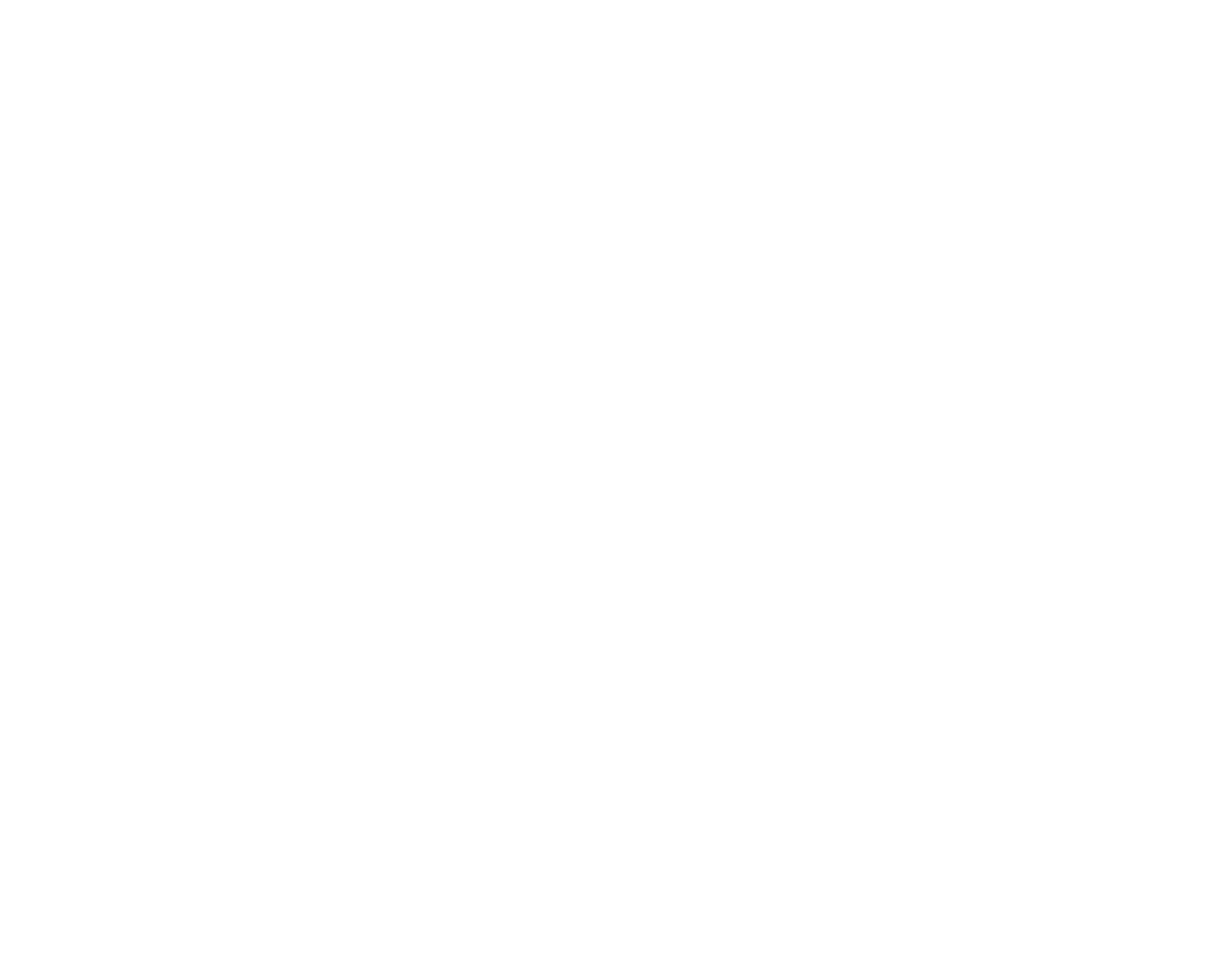
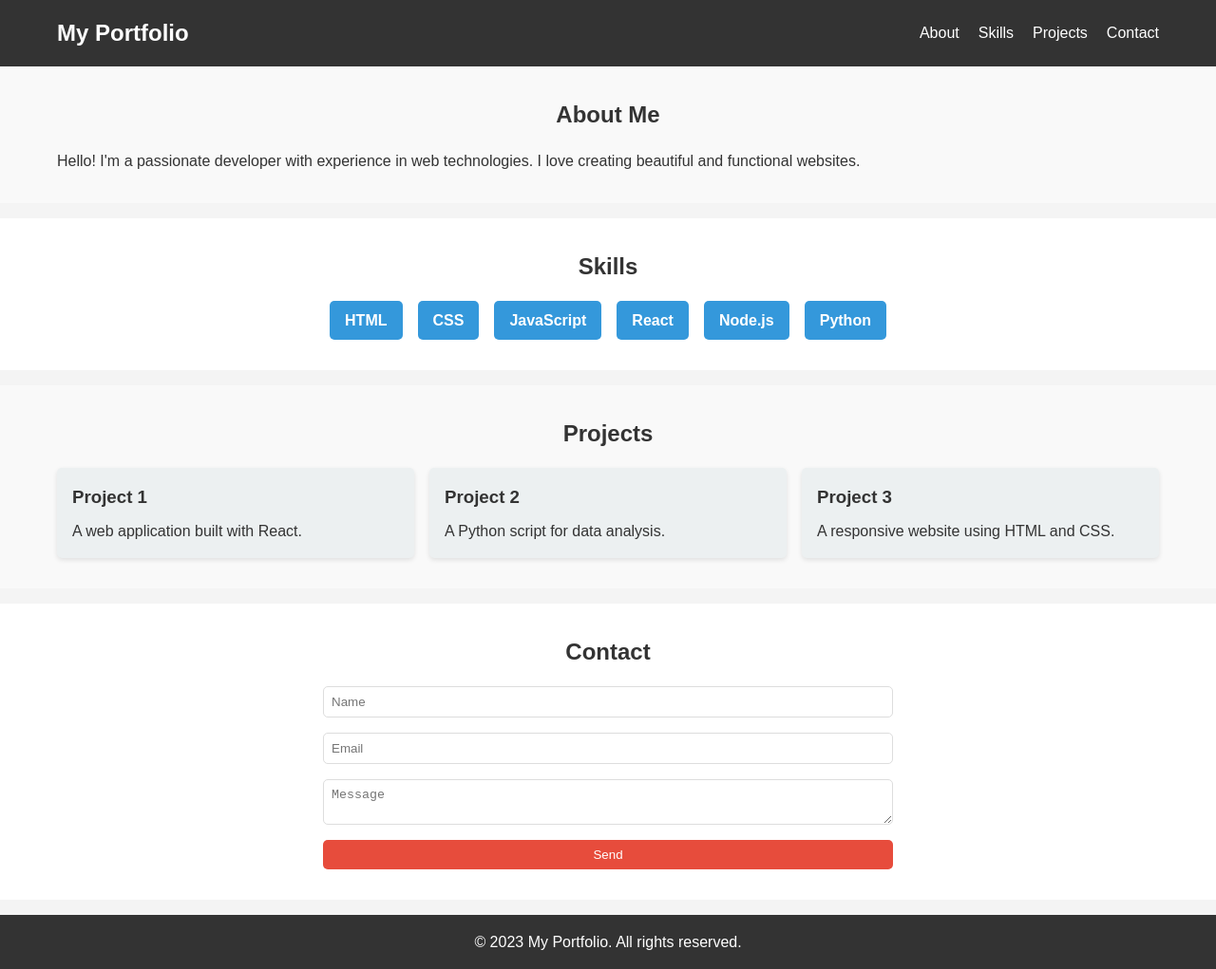
Before and after one commit to HemalshaAdasooriya/Start, a plain HTML site: page index.html in a window 1280 px wide. Shown: the whole page at 95% size. Before the commit the page ends 800 px from the top, so only its background shows below. Drawn offline with Linux system fonts and the light colour scheme.

Commit message:
portfolio 1

```diff
--- a/index.html
+++ b/index.html
@@ -3,9 +3,81 @@
 <head>
     <meta charset="UTF-8">
     <meta name="viewport" content="width=device-width, initial-scale=1.0">
-    <title>Document</title>
+    <title>My Portfolio</title>
+    <link rel="stylesheet" href="style.css">
 </head>
 <body>
+    <header>
+        <nav>
+            <div class="container">
+                <h1>My Portfolio</h1>
+                <ul>
+                    <li><a href="#about">About</a></li>
+                    <li><a href="#skills">Skills</a></li>
+                    <li><a href="#projects">Projects</a></li>
+                    <li><a href="#contact">Contact</a></li>
+                </ul>
+            </div>
+        </nav>
+    </header>
 
+    <section id="about" class="section">
+        <div class="container">
+            <h2>About Me</h2>
+            <p>Hello! I'm a passionate developer with experience in web technologies. I love creating beautiful and functional websites.</p>
+        </div>
+    </section>
+
+    <section id="skills" class="section">
+        <div class="container">
+            <h2>Skills</h2>
+            <div class="skills-grid">
+                <div class="skill">HTML</div>
+                <div class="skill">CSS</div>
+                <div class="skill">JavaScript</div>
+                <div class="skill">React</div>
+                <div class="skill">Node.js</div>
+                <div class="skill">Python</div>
+            </div>
+        </div>
+    </section>
+
+    <section id="projects" class="section">
+        <div class="container">
+            <h2>Projects</h2>
+            <div class="projects-grid">
+                <div class="project">
+                    <h3>Project 1</h3>
+                    <p>A web application built with React.</p>
+                </div>
+                <div class="project">
+                    <h3>Project 2</h3>
+                    <p>A Python script for data analysis.</p>
+                </div>
+                <div class="project">
+                    <h3>Project 3</h3>
+                    <p>A responsive website using HTML and CSS.</p>
+                </div>
+            </div>
+        </div>
+    </section>
+
+    <section id="contact" class="section">
+        <div class="container">
+            <h2>Contact</h2>
+            <form>
+                <input type="text" placeholder="Name" required>
+                <input type="email" placeholder="Email" required>
+                <textarea placeholder="Message" required></textarea>
+                <button type="submit">Send</button>
+            </form>
+        </div>
+    </section>
+
+    <footer>
+        <div class="container">
+            <p>&copy; 2023 My Portfolio. All rights reserved.</p>
+        </div>
+    </footer>
 </body>
 </html>
--- /dev/null
+++ b/style.css
@@ -0,0 +1,169 @@
+/* Reset and base styles */
+* {
+    margin: 0;
+    padding: 0;
+    box-sizing: border-box;
+}
+
+body {
+    font-family: Arial, sans-serif;
+    line-height: 1.6;
+    color: #333;
+    background-color: #f4f4f4;
+}
+
+.container {
+    max-width: 1200px;
+    margin: 0 auto;
+    padding: 0 20px;
+}
+
+/* Header and Navigation */
+header {
+    background-color: #333;
+    color: #fff;
+    padding: 1rem 0;
+}
+
+nav .container {
+    display: flex;
+    justify-content: space-between;
+    align-items: center;
+}
+
+nav h1 {
+    font-size: 1.5rem;
+}
+
+nav ul {
+    list-style: none;
+    display: flex;
+}
+
+nav ul li {
+    margin-left: 20px;
+}
+
+nav ul li a {
+    color: #fff;
+    text-decoration: none;
+    transition: color 0.3s;
+}
+
+nav ul li a:hover {
+    color: #f39c12;
+}
+
+/* Sections */
+.section {
+    padding: 2rem 0;
+    background-color: #fff;
+    margin-bottom: 1rem;
+}
+
+.section:nth-child(even) {
+    background-color: #f9f9f9;
+}
+
+.section h2 {
+    text-align: center;
+    margin-bottom: 1rem;
+    color: #333;
+}
+
+/* Skills */
+.skills-grid {
+    display: flex;
+    flex-wrap: wrap;
+    gap: 1rem;
+    justify-content: center;
+}
+
+.skill {
+    background-color: #3498db;
+    color: #fff;
+    padding: 0.5rem 1rem;
+    border-radius: 5px;
+    font-weight: bold;
+}
+
+/* Projects */
+.projects-grid {
+    display: grid;
+    grid-template-columns: repeat(auto-fit, minmax(300px, 1fr));
+    gap: 1rem;
+}
+
+.project {
+    background-color: #ecf0f1;
+    padding: 1rem;
+    border-radius: 5px;
+    box-shadow: 0 2px 5px rgba(0,0,0,0.1);
+}
+
+.project h3 {
+    margin-bottom: 0.5rem;
+}
+
+/* Contact */
+form {
+    max-width: 600px;
+    margin: 0 auto;
+    display: flex;
+    flex-direction: column;
+}
+
+form input,
+form textarea {
+    margin-bottom: 1rem;
+    padding: 0.5rem;
+    border: 1px solid #ddd;
+    border-radius: 5px;
+}
+
+form button {
+    background-color: #e74c3c;
+    color: #fff;
+    border: none;
+    padding: 0.5rem;
+    border-radius: 5px;
+    cursor: pointer;
+    transition: background-color 0.3s;
+}
+
+form button:hover {
+    background-color: #c0392b;
+}
+
+/* Footer */
+footer {
+    background-color: #333;
+    color: #fff;
+    text-align: center;
+    padding: 1rem 0;
+}
+
+/* Responsive */
+@media (max-width: 768px) {
+    nav .container {
+        flex-direction: column;
+    }
+
+    nav ul {
+        margin-top: 1rem;
+    }
+
+    nav ul li {
+        margin-left: 0;
+        margin-right: 20px;
+    }
+
+    .skills-grid {
+        flex-direction: column;
+        align-items: center;
+    }
+
+    .projects-grid {
+        grid-template-columns: 1fr;
+    }
+}
```
